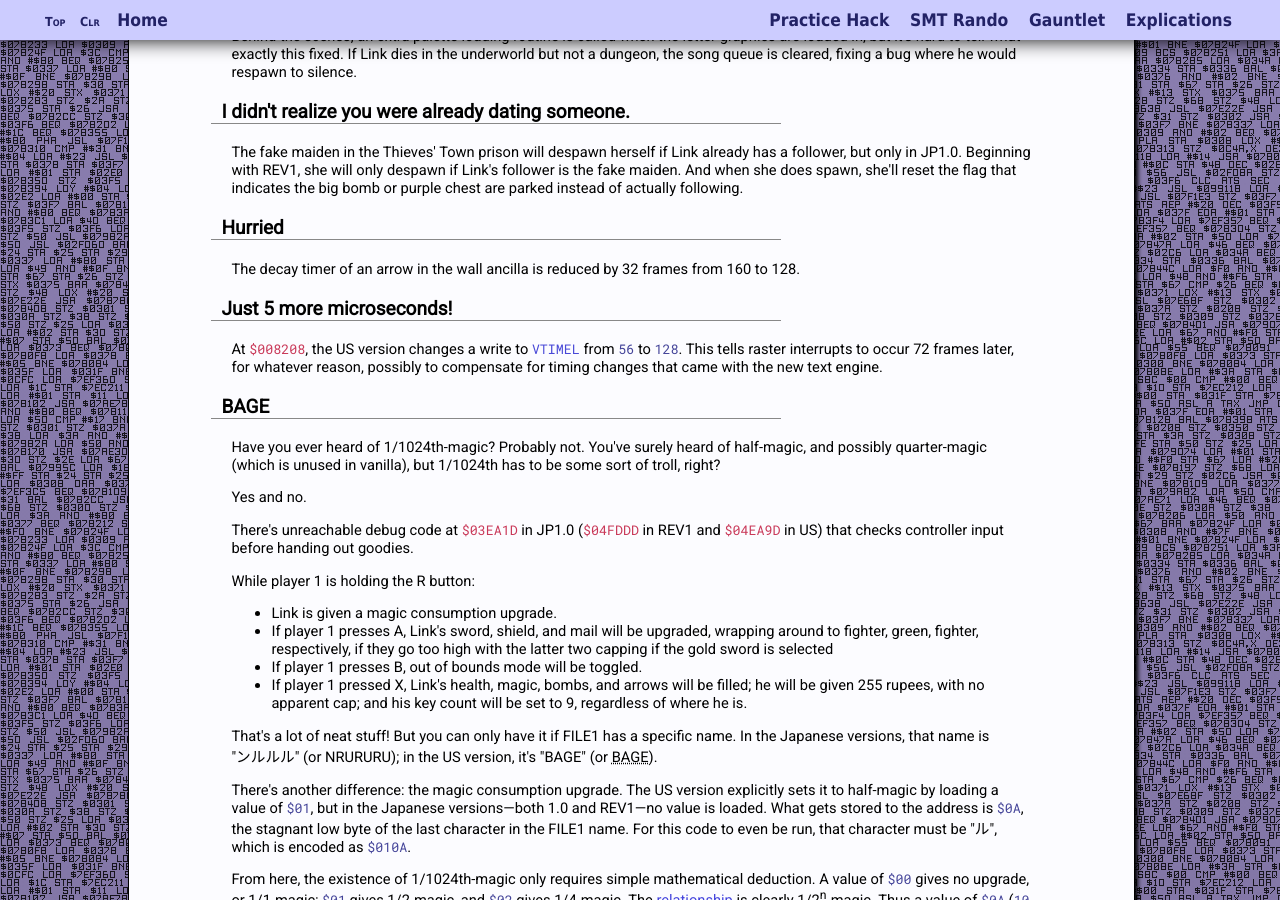
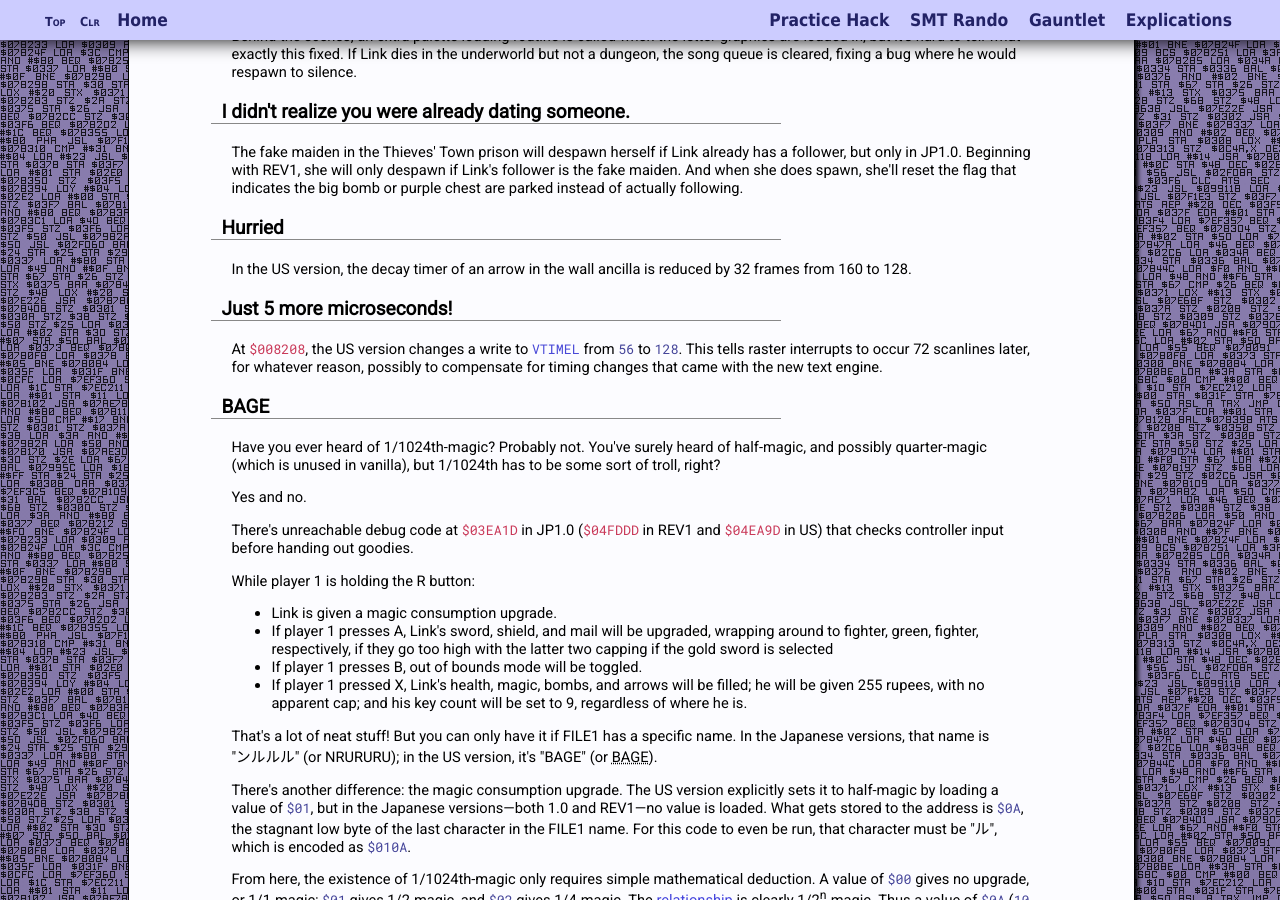
Before and after one commit to spannerisms/spannerisms.github.io, a Jekyll site: the page built from versions.html, in a window 1280 px wide and 900 px high, scrolled down 8673 px. Built offline with Jekyll 4.4.1, drawn with Linux system fonts in a browser that asks for light colours.

Commit message:
Update versions.html

```diff
--- a/versions.html
+++ b/versions.html
@@ -414,10 +414,10 @@ background: mechanicsbg
 	<p>The fake maiden in the Thieves' Town prison will despawn herself if Link already has a follower, but only in JP1.0. Beginning with REV1, she will only despawn if Link's follower is the fake maiden. And when she does spawn, she'll reset the flag that indicates the big bomb or purple chest are parked instead of actually following.</p>
 
 	<h3>Hurried</h3>
-	<p>The decay timer of an arrow in the wall ancilla is reduced by 32 frames from 160 to 128.</p>
+	<p>In the US version, the decay timer of an arrow in the wall ancilla is reduced by 32 frames from 160 to 128.</p>
 
 	<h3>Just 5 more microseconds!</h3>
-	<p>At <code class="address">$008208</code>, the US version changes a write to <code class="label">VTIMEL</code> from <code class="value">56</code> to <code class="value">128</code>. This tells raster interrupts to occur 72 frames later, for whatever reason, possibly to compensate for timing changes that came with the new text engine.</p>
+	<p>At <code class="address">$008208</code>, the US version changes a write to <code class="label">VTIMEL</code> from <code class="value">56</code> to <code class="value">128</code>. This tells raster interrupts to occur 72 scanlines later, for whatever reason, possibly to compensate for timing changes that came with the new text engine.</p>
 
 	<h3>BAGE</h3>
 	<p>Have you ever heard of 1/1024th-magic? Probably not. You've surely heard of half-magic, and possibly quarter-magic (which is unused in vanilla), but 1/1024th has to be some sort of troll, right?</p>
```
